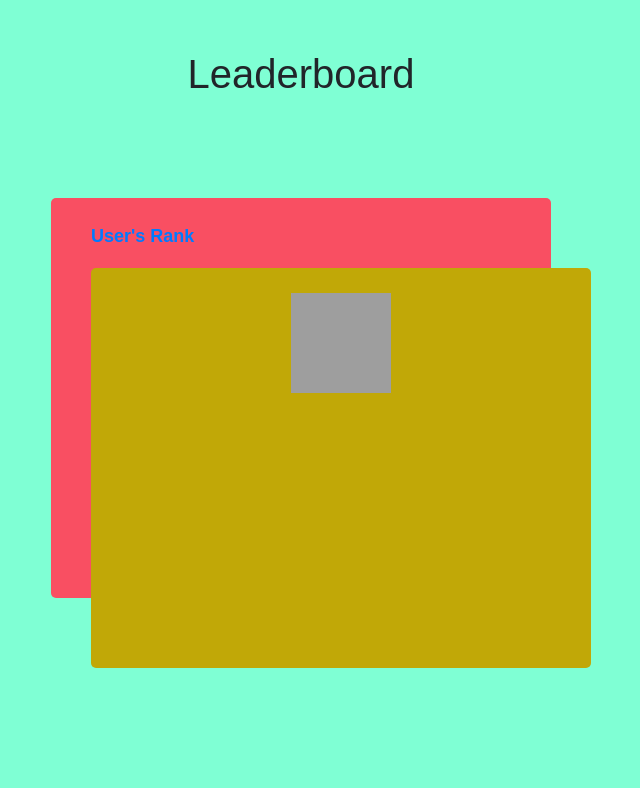
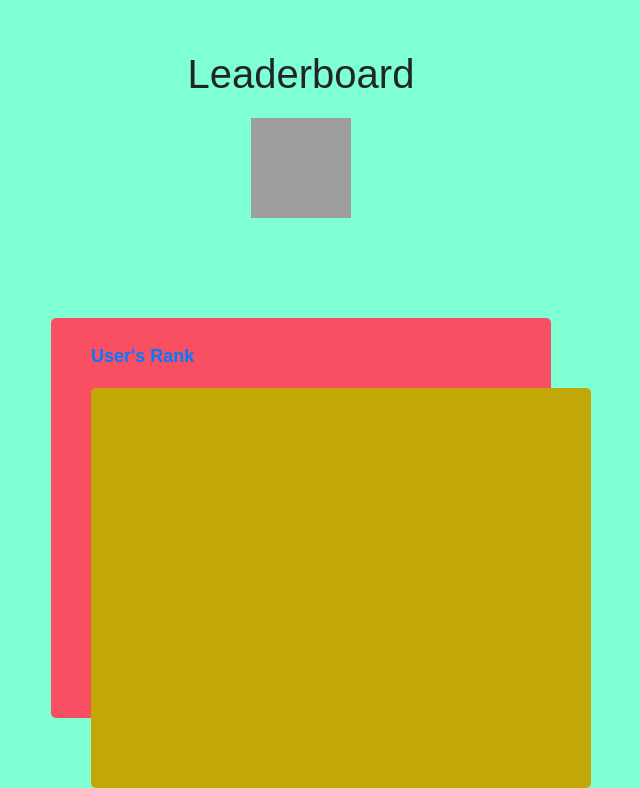
Before and after one commit to Lingwan-Peng/CITS3403-Project, a Flask app: page /leaderboard in a window 1280 px wide. Shown: the part 100-888 px from the top of the page, without its empty margins (339-979 px from the left). Before the commit the page ends 768 px from the top, so only its background shows below. Run offline with Flask 3, Linux system fonts and the light colour scheme; grey boxes are pictures that could not be loaded.

Commit message:
Updated leaderboard.html to include an image

```diff
--- a/app/templates/leaderboard.html
+++ b/app/templates/leaderboard.html
@@ -8,6 +8,7 @@
 {% block body %}
 <div class="wrapper">
     <h1 style="text-align: center; margin-bottom: 20px;">Leaderboard</h1>
+    <img src="https://cdn-icons-png.flaticon.com/512/3150/3150116.png" alt="Leaderboard Image" style="display: block; margin: 10px auto; width: 100px; height: 100px;">
     <div class="lboard_section">
         <div class="lboard_tabs tabs">
             <ul>
@@ -18,8 +19,6 @@
         <div class="lboard_wrap">
             <div class="lboard_item">
                 <!-- Placeholder for leaderboard data -->
-                <!-- Add the image below -->
-                <img src="https://cdn-icons-png.flaticon.com/512/3150/3150116.png" alt="Leaderboard Image" style="display: block; margin: 0 auto; width: 100px; height: 100px;">
             </div>
         </div>
     </div>
@@ -38,8 +37,7 @@
                 url: '/leaderboard/user',  // Updated URL to fetch user's rank
                 type: 'GET',
                 success: function(data) {
-                    $('.lboard_item').html('<p>User\'s Rank: ' + data.rank + '</p>' +
-                                           '<img src="https://cdn-icons-png.flaticon.com/512/3150/3150116.png" alt="Leaderboard Image" style="display: block; margin: 0 auto; width: 100px; height: 100px;">');
+                    $('.lboard_item').html('<p>User\'s Rank: ' + data.rank + '</p>');
                 },
                 error: function(xhr, status, error) {
                     console.error('Error fetching leaderboard data:', error);
```
